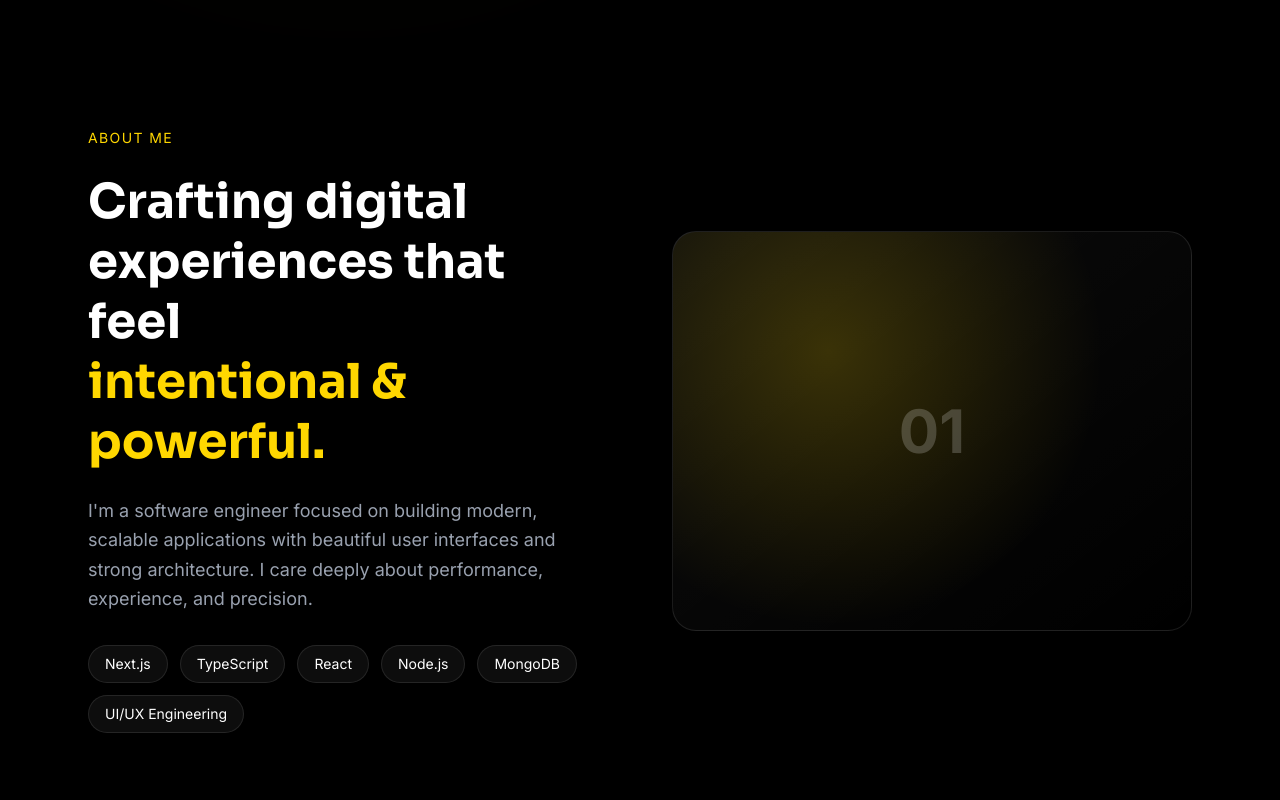
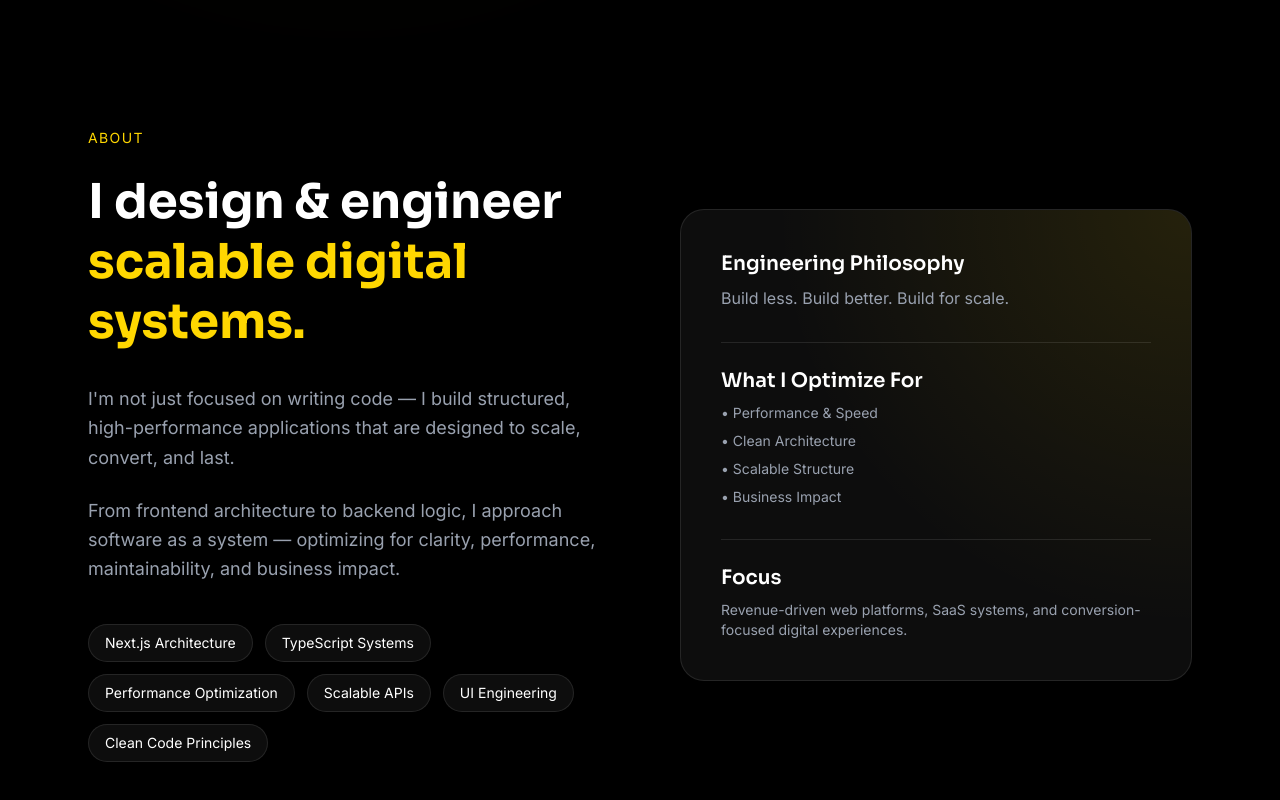
Before and after one commit to kirikanjuguna/kirikanjuguna-portfolio-v2, a Next.js app: page / in a window 1280 px wide. Shown: the part 800-1600 px from the top of the page. Built offline with nearby package versions, Linux system fonts and the light colour scheme.

Commit message:
About me

```diff
--- a/components/About.tsx
+++ b/components/About.tsx
@@ -23,42 +23,48 @@ export default function About() {
       className="relative min-h-screen flex items-center py-32"
     >
       <div className="max-w-6xl mx-auto px-6 w-full">
-
         <motion.div
           variants={container}
           initial="hidden"
           whileInView="show"
           viewport={{ once: true, amount: 0.2 }}
-          className="grid md:grid-cols-2 gap-16 items-center"
+          className="grid md:grid-cols-2 gap-20 items-center"
         >
-
-          {/* LEFT TEXT */}
+          {/* LEFT CONTENT */}
           <div>
             <motion.p
               variants={fadeUp}
               className="text-sm uppercase tracking-widest text-[var(--gold)] mb-6"
             >
-              About Me
+              About
             </motion.p>
 
             <motion.h2
               variants={fadeUp}
-              className="text-4xl md:text-5xl font-bold leading-tight mb-6"
+              className="text-4xl md:text-5xl font-bold leading-tight mb-8"
             >
-              Crafting digital experiences that feel
+              I design & engineer
               <span className="block text-[var(--gold)]">
-                intentional & powerful.
+                scalable digital systems.
               </span>
             </motion.h2>
 
             <motion.p
               variants={fadeUp}
-              className="text-gray-400 text-lg leading-relaxed mb-8"
+              className="text-gray-400 text-lg leading-relaxed mb-6"
             >
-              I'm a software engineer focused on building modern,
-              scalable applications with beautiful user interfaces and
-              strong architecture. I care deeply about performance,
-              experience, and precision.
+              I'm not just focused on writing code — I build structured,
+              high-performance applications that are designed to scale,
+              convert, and last.
+            </motion.p>
+
+            <motion.p
+              variants={fadeUp}
+              className="text-gray-400 text-lg leading-relaxed mb-10"
+            >
+              From frontend architecture to backend logic, I approach
+              software as a system — optimizing for clarity, performance,
+              maintainability, and business impact.
             </motion.p>
 
             <motion.div
@@ -66,41 +72,65 @@ export default function About() {
               className="flex flex-wrap gap-3"
             >
               {[
-                "Next.js",
-                "TypeScript",
-                "React",
-                "Node.js",
-                "MongoDB",
-                "UI/UX Engineering",
-              ].map((skill) => (
+                "Next.js Architecture",
+                "TypeScript Systems",
+                "Performance Optimization",
+                "Scalable APIs",
+                "UI Engineering",
+                "Clean Code Principles",
+              ].map((item) => (
                 <motion.span
-                  key={skill}
+                  key={item}
                   whileHover={{ scale: 1.05 }}
                   className="px-4 py-2 text-sm bg-white/5 border border-white/10 rounded-full backdrop-blur-sm hover:border-[var(--gold)] transition"
                 >
-                  {skill}
+                  {item}
                 </motion.span>
               ))}
             </motion.div>
           </div>
 
-          {/* RIGHT VISUAL */}
+          {/* RIGHT AUTHORITY CARD */}
           <motion.div
             variants={fadeUp}
-            className="relative h-[400px] rounded-3xl overflow-hidden border border-white/10 bg-gradient-to-br from-white/5 to-transparent backdrop-blur-xl"
+            className="relative rounded-3xl border border-white/10 bg-white/5 backdrop-blur-xl p-10 overflow-hidden"
           >
-            <motion.div
-              initial={{ scale: 1.1 }}
-              whileInView={{ scale: 1 }}
-              transition={{ duration: 1.2 }}
-              className="absolute inset-0 bg-[radial-gradient(circle_at_30%_30%,var(--gold),transparent_60%)] opacity-20"
-            />
+            {/* Subtle gold gradient accent */}
+            <div className="absolute inset-0 bg-[radial-gradient(circle_at_top_right,var(--gold),transparent_60%)] opacity-10" />
 
-            <div className="absolute inset-0 flex items-center justify-center text-white/20 text-6xl font-bold">
-              01
+            <div className="relative z-10 space-y-8">
+              <div>
+                <h3 className="text-xl font-semibold mb-2">
+                  Engineering Philosophy
+                </h3>
+                <p className="text-gray-400">
+                  Build less. Build better. Build for scale.
+                </p>
+              </div>
+
+              <div className="border-t border-white/10 pt-6">
+                <h3 className="text-xl font-semibold mb-2">
+                  What I Optimize For
+                </h3>
+                <ul className="text-gray-400 space-y-2 text-sm">
+                  <li>• Performance & Speed</li>
+                  <li>• Clean Architecture</li>
+                  <li>• Scalable Structure</li>
+                  <li>• Business Impact</li>
+                </ul>
+              </div>
+
+              <div className="border-t border-white/10 pt-6">
+                <h3 className="text-xl font-semibold mb-2">
+                  Focus
+                </h3>
+                <p className="text-gray-400 text-sm">
+                  Revenue-driven web platforms, SaaS systems, and
+                  conversion-focused digital experiences.
+                </p>
+              </div>
             </div>
           </motion.div>
-
         </motion.div>
       </div>
     </section>
```
